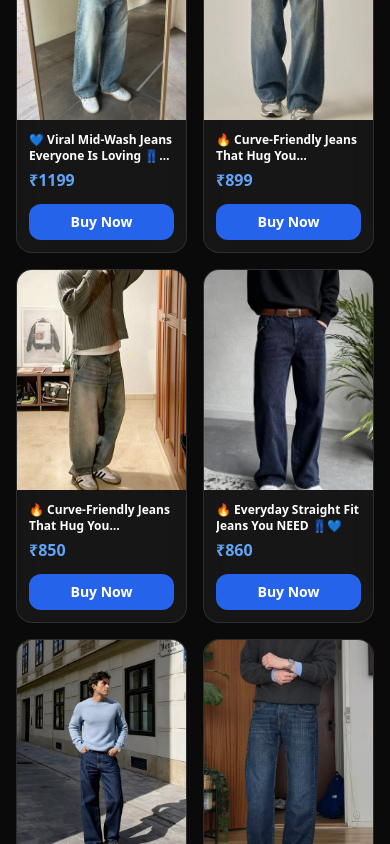
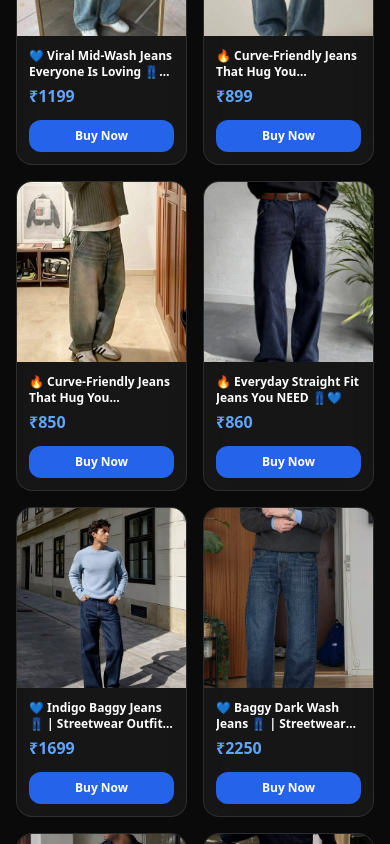
Before and after one commit to Harsh8503/trendcart, a React (Vite) app: page /fashion in a window 390 px wide. Shown: the part 1760-2604 px from the top of the page. Built offline with nearby package versions, Linux system fonts and the light colour scheme.

Commit message:
desing change

```diff
--- a/src/components/ProductCard.jsx
+++ b/src/components/ProductCard.jsx
@@ -10,7 +10,7 @@ export default function ProductCard({ title, image, price, link, tag, imgClass }
       )}
 
       {/* IMAGE */}
-      <div className="relative h-[220px] sm:h-[220px] w-full overflow-hidden bg-[#111]">
+      <div className="relative h-[180px] sm:h-[350px] w-full overflow-hidden bg-[#111]">
         <img
           src={image}
           alt={title}
@@ -24,7 +24,7 @@ export default function ProductCard({ title, image, price, link, tag, imgClass }
           {title}
         </h3>
 
-        <p className="text-blue-400 font-bold mt-1 sm:mt-0 text-base sm:text-lg">
+        <p className="text-blue-400 font-bold mt-1 sm:mt-0 text-base text-md sm:text-lg">
           {price}
         </p>
 
@@ -33,7 +33,7 @@ export default function ProductCard({ title, image, price, link, tag, imgClass }
           href={link}
           target="_blank"
           rel="noopener noreferrer"
-          className="mt-3 sm:mt-4 block w-full text-center px-3 sm:px-4 py-2 rounded-xl bg-blue-600 hover:bg-blue-700 transition font-semibold text-sm sm:text-base"
+          className="mt-3 sm:mt-4 block w-full text-center px-2 sm:px-4 py-2 rounded-xl bg-blue-600 hover:bg-blue-700 transition font-semibold text-xs sm:text-base"
         >
           Buy Now
         </a>
--- a/src/data/fashion.js
+++ b/src/data/fashion.js
@@ -60,7 +60,7 @@ const fashion = [
   {
     id: 8,
     title: "💙 Baggy Dark Wash Jeans 👖 | Streetwear Outfit for Men 🔥",
-    price: "2250",
+    price: "₹2250",
     image: "/images/Fashion/f5324b150d00018959f0880185da9c09.jpg",
     link: "https://ajiio.in/4YNz9ft",
   },
```
